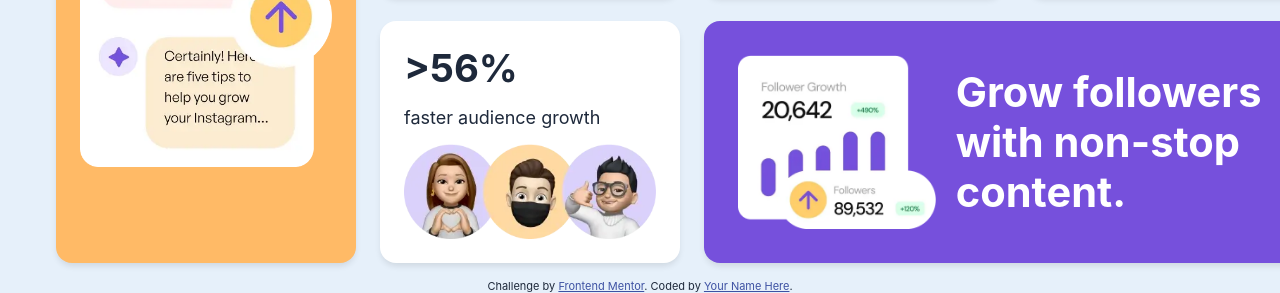
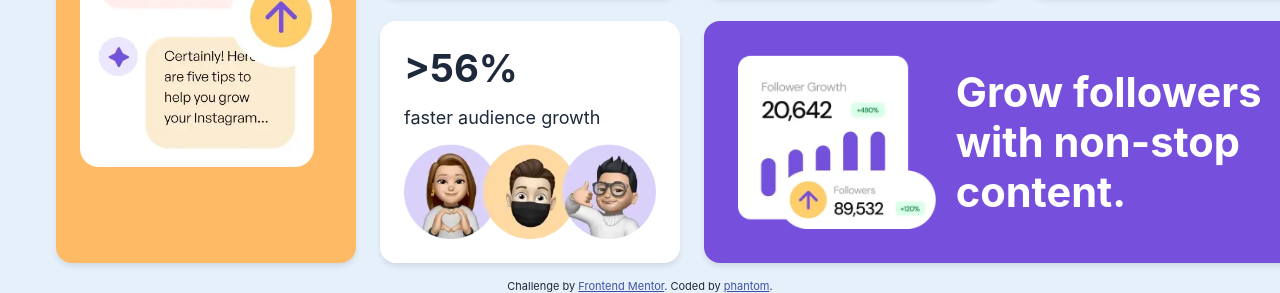
Before and after one commit to Pe-te-r/bento-grid-main, a plain HTML site: page index.html in a window 1280 px wide. Shown: the part 670-963 px from the top of the page. Drawn offline with Linux system fonts and the light colour scheme.

Commit message:
better ui

```diff
--- a/index.html
+++ b/index.html
@@ -79,7 +79,7 @@
 
   <div class="attribution">
     Challenge by <a href="https://www.frontendmentor.io?ref=challenge">Frontend Mentor</a>.
-    Coded by <a href="#">Your Name Here</a>.
+    Coded by <a href="#">phantom</a>.
   </div>
 </body>
 </html>
```
